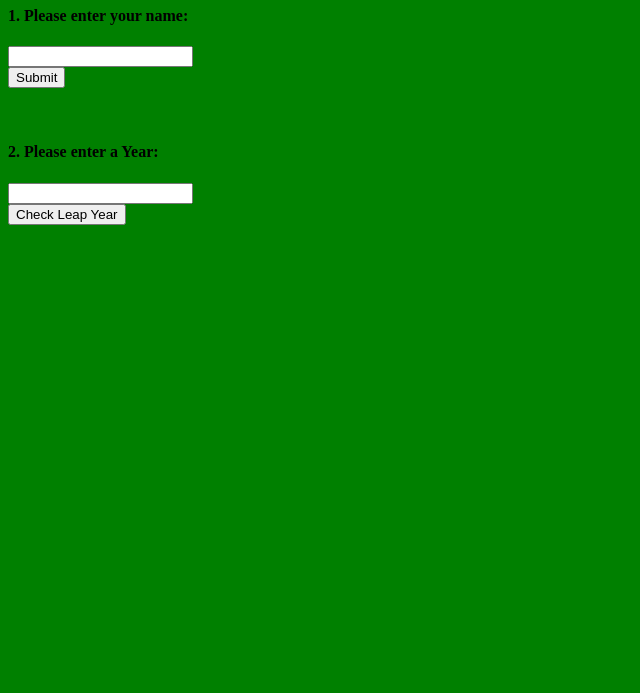
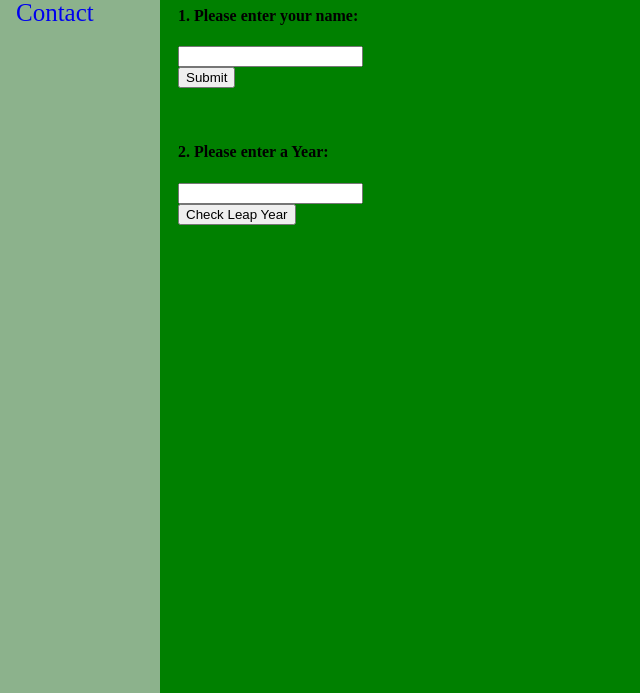
Before and after one commit to aman10yadav/Git-Github-Lab, a plain HTML site: page index.html in a window 1280 px wide. Shown: the part 107-800 px from the top of the page, without its empty margins (0-640 px from the left). Drawn offline with Linux system fonts and the light colour scheme.

Commit message:
add changes in sidebar branch

```diff
--- a/css/style.css
+++ b/css/style.css
@@ -1 +1,8 @@
 .a { text-align: center; }
+ .sidenav {
+height: 100%; /* Full-height: remove this if you want "auto" height */ width: 160px; /* Set the width of the sidebar */ position: fixed; /* Fixed Sidebar (stay in place on scroll) */ z-index: 1; /* Stay on top */ top: 0; /* Stay at the top */
+left: 0; background-color: rgba(200,200,200,0.7); Black overflow-x: hidden; /* Disable horizontal scroll */ padding-top: 20px; } /* The navigation menu links */ .sidenav a {
+padding: 6px 8px 6px 16px; text-decoration: none; font-size: 25px; display: block; } /* When you mouse over the navigation links, change their color */ .sidenav a:hover {
+color: #f1f1f1; } /* Style page content */ .main {
+margin-left: 160px; /* Same as the width of the sidebar */ padding: 0px 10px; } /* On smaller screens, where height is less than 450px, change the style of the sidebar (less padding and a smaller fo nt size) */ @media screen and (max-height: 450px) {
+.sidenav {padding-top: 15px;} .sidenav a {font-size: 18px;} }
--- a/index.html
+++ b/index.html
@@ -9,11 +9,16 @@
      <link rel="stylesheet" href="css/style.css">
 </head>
 <body bgcolor="green">
+  <!-- Side navigation --> <div class="sidenav">
+<a href="#">About</a> <a href="#">Services</a> <a href="#">Contact</a>
+</div>
+<!-- Page content --> <div class="main">
+
   <p class="welcome">Welcome Everyone !!</p>
 <header>
 <h1 class="rainbow-text">* Git Workshop *</h1> </header>
 <section>
 <label for="year"><h4>1. Please enter your name: </h4></label> <input type="text" id="Name"><br> <button onclick="nameCheck()">Submit</button> <br> <p id="welcome_msg"></p> </section> <br> <section>
-<label for="year"><h4>2. Please enter a Year: </h4></label> <input type="text" id="year"><br> <button onclick="checkLeapYear()">Check Leap Year</button> <br> <p id="result"></p> </section>
+<label for="year"><h4>2. Please enter a Year: </h4></label> <input type="text" id="year"><br> <button onclick="checkLeapYear()">Check Leap Year</button> <br> <p id="result"></p> </section> </div>
 </body>
 </html>
```
